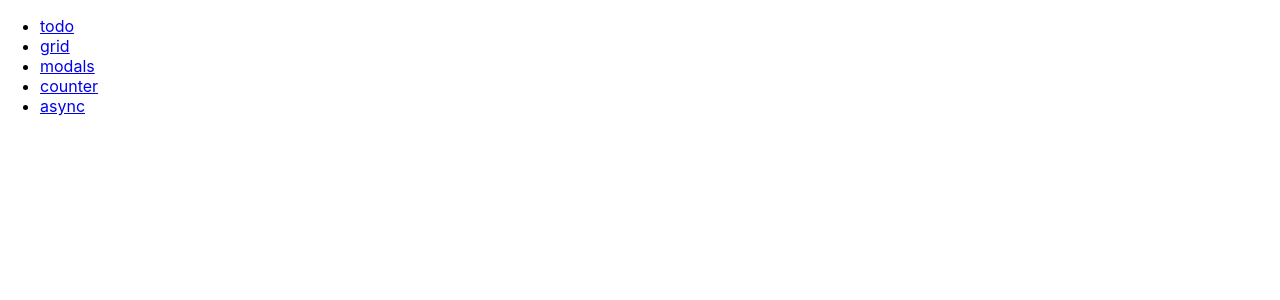
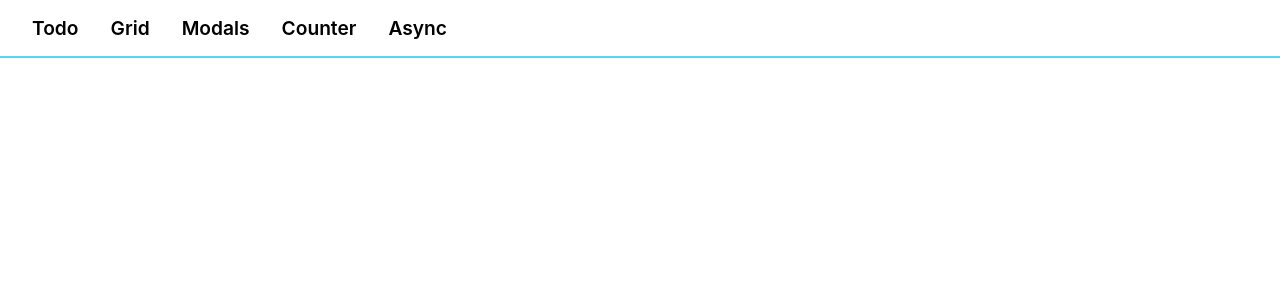
Before and after one commit to dev-song/apps-combo-react, a React (Create React App) app: page / in a window 1280 px wide. Shown: the top 300 px of the page. Built offline with nearby package versions, Linux system fonts and the light colour scheme.

Commit message:
Style: Navigation component

```diff
--- /dev/null
+++ b/src/components/Navigation.css
@@ -0,0 +1,38 @@
+:root {
+  --emphasize-color: #56d5fa;
+}
+
+.Navigation__container {
+  display: flex;
+  justify-content: flex-start;
+  align-items: center;
+
+  margin: 0;
+  padding: 0;
+  border-bottom: 2px solid var(--emphasize-color);
+}
+
+.Navigation__link--container {
+  all: unset;
+
+  padding: 1rem;
+}
+
+.Navigation__link--container:first-of-type {
+  margin-left: 1rem;
+}
+
+.Navigation__link {
+  all: unset;
+  transition: all 0.3s linear;
+  cursor: pointer;
+
+  color: black;
+  font-size: 1.2rem;
+  font-weight: 600;
+  text-transform: capitalize;
+}
+
+.Navigation__link:hover {
+  color: var(--emphasize-color);
+}
--- a/src/components/Navigation.js
+++ b/src/components/Navigation.js
@@ -1,14 +1,24 @@
 import React from 'react';
 import { Link } from 'react-router-dom';
+
+import './Navigation.css';
 
 function Navigation({ apps }) {
   return (
     <nav className="Navigation">
-      <ul>
+      <ul className="Navigation__container">
         {
           apps.map(({ name }, index) => (
-            <li key={index}>
-              <Link to={`/${name}`}>{name}</Link>
+            <li
+              key={index}
+              className="Navigation__link--container"
+            >
+              <Link
+                to={`/${name}`}
+                className="Navigation__link"
+              >
+                {name}
+              </Link>
             </li>
           ))
         }
```
